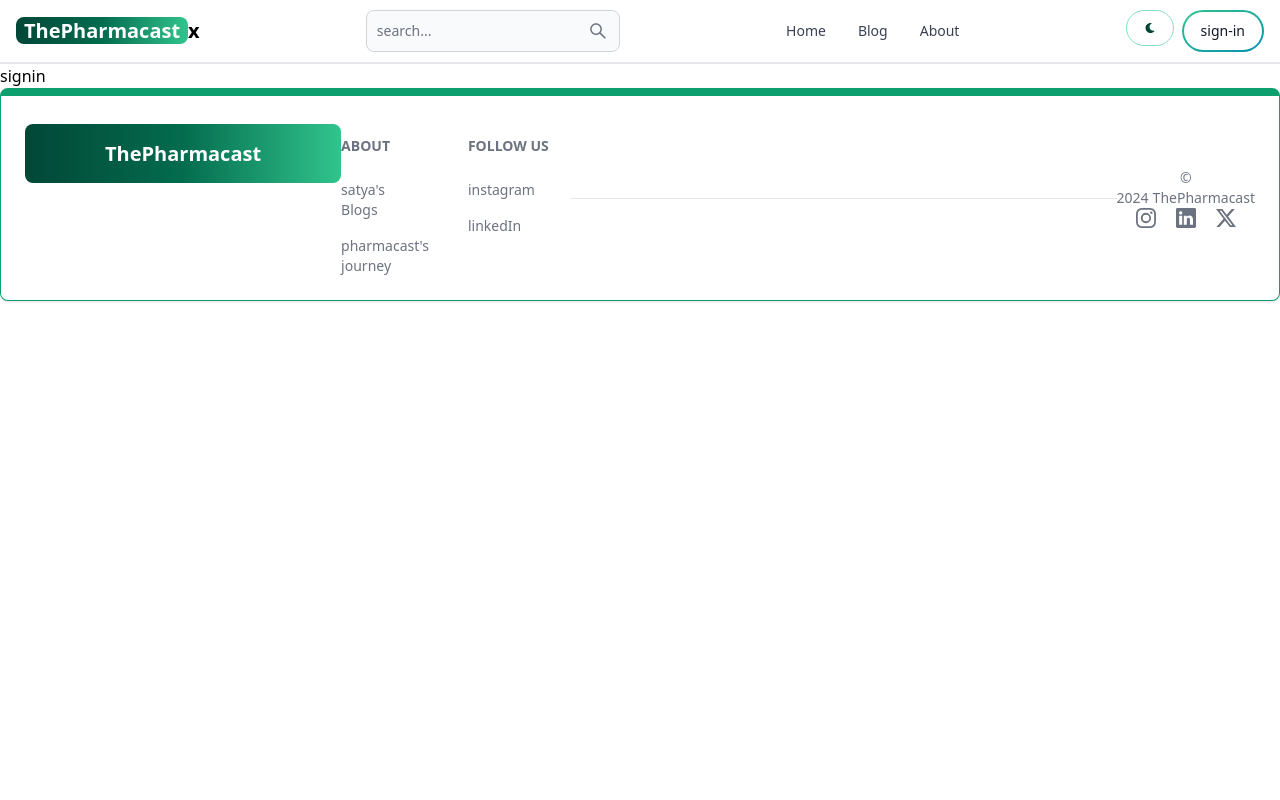
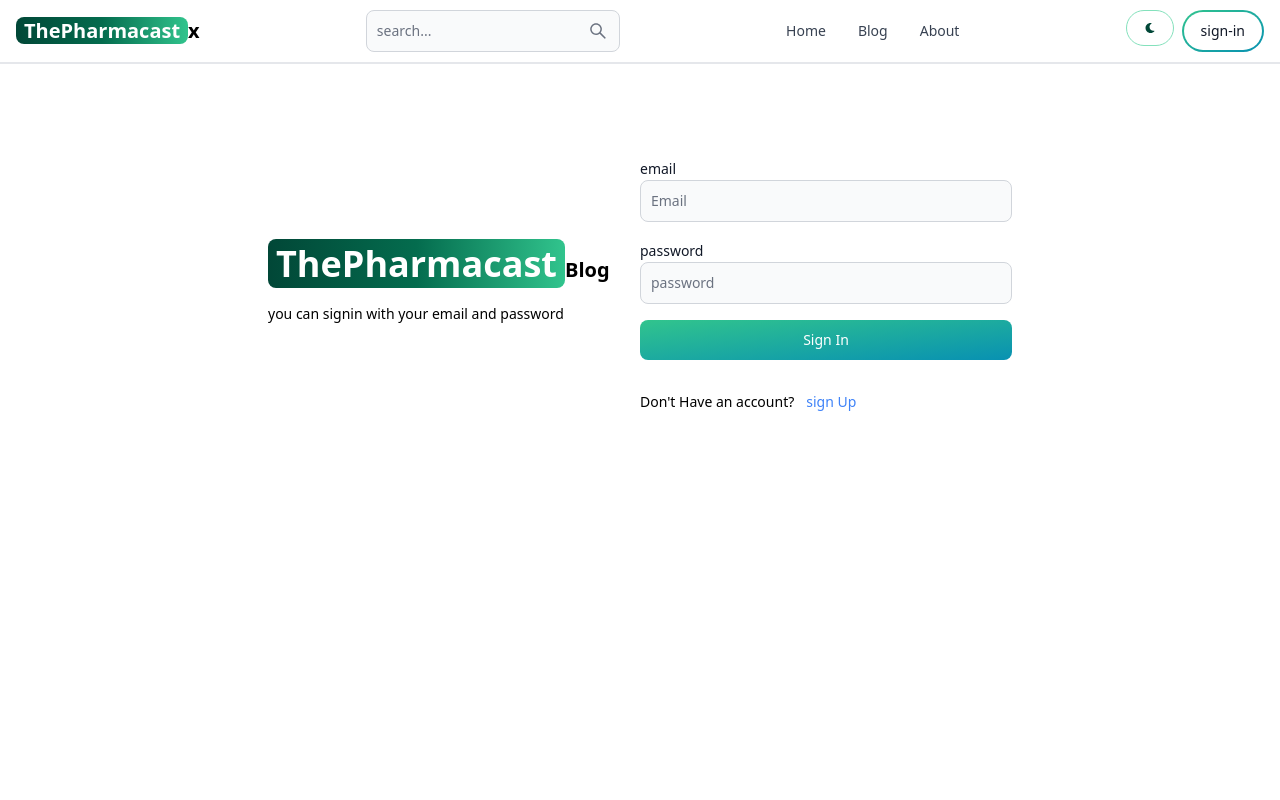
Before and after one commit to RavikrGTX/campus-tales-mern, a React (Vite) app in the folder thepharmacast/: page /sign-in in a window 1280 px wide. Shown: the top 800 px of the page. Built offline with nearby package versions, Linux system fonts and the light colour scheme.

Commit message:
sign in page full functional

```diff
--- a/thepharmacast/src/pages/SignIn.jsx
+++ b/thepharmacast/src/pages/SignIn.jsx
@@ -1,9 +1,100 @@
-import React from 'react'
+import { Alert, Button, Label, TextInput } from 'flowbite-react';
+import React, { useState } from 'react';
+import { Spinner } from 'flowbite-react';
+import { Link ,useNavigate } from 'react-router-dom';
 
-export default function Signin() {
+
+export default function SignIn() {
+ const [formData, setFormData] = useState({});
+ const [errorMessage, setErrorMessage] = useState(null);
+ const [loading, setLoading] = useState(false);
+ const navigate=useNavigate();
+ const handleChange= (e)=>{
+  setFormData({ ...formData,[e.target.id]: e.target.value.trim()});
+ };
+ const handleSubmit= async (e)=>{
+   e.preventDefault();
+   if(!formData.email||!formData.password){
+    return setErrorMessage('please fill out all fields.');
+   }
+   try{
+    setLoading(true);
+    setErrorMessage(null);
+    const res = await fetch('api/auth/signin',{
+      method:'POST',
+      headers: {'Content-Type':'application/json'},
+      body:JSON.stringify(formData),
+
+    });
+    const data = await res.json();
+    if(data.succes===false){
+       return setErrorMessage(data.message);
+    }
+    setLoading(false);
+    if(res.ok){
+      navigate('/');
+    }
+   }catch(error){
+     setErrorMessage(error.message);
+     setLoading(false);
+   };
+ }
   return (
-    <div>
-      signin
+    <div className='min-h-screen mt-20'>
+      <div className='flex p-3 max-w-3xl mx-auto flex-col md:flex-row md:items-center'>
+        {/* left */}
+        <div className='flex-1'> <Link
+         to="/" className='self-center whitespace-nowrap text-sm sm:text-xl font-semibold dark:text-white text-4xl' >
+        <span className='px-2 py1 bg-gradient-to-r from-green-900 via-green-700 to-green-400 rounded-lg text-white text-4xl'>ThePharmacast</span>Blog
+        </Link>
+        <p className='text-sm mt-5'>
+          you can signin with your email and password
+        </p>
+        </div>
+        {/* right */}
+
+        <div className='flex-1'>
+          <form className='flex flex-col gap-4'>
+
+            <div>
+              <Label>email</Label>
+              <TextInput
+              type='email'
+              placeholder='Email'
+              id='email'onChange={handleChange}/>
+              </div>
+            <div>
+              <Label>password</Label>
+              <TextInput
+              type='password'
+              placeholder='password'
+              id='password' onChange={handleChange}/>
+              </div>
+              <Button gradientDuoTone='greenToBlue' type='submit' onClick={handleSubmit} disabled={loading}>{
+                loading?(
+                  <>
+                  <Spinner size='sm'/>
+                  <span className='pl-3'>Loading</span>
+                  </>
+                ):'Sign In'
+              }
+              </Button>
+               <div className='flex gap-3 text-sm mt-4'>
+              <span>Don't Have an account?</span>
+              <Link className='text-blue-500' to="/sign-up">
+                   sign Up
+              </Link>
+              </div>
+              {
+                errorMessage&&(
+                  <Alert className='mt-5' color='failure' >
+                    {errorMessage}
+                  </Alert>
+                )
+              }
+          </form>
+        </div>
+      </div>
     </div>
   )
 }
```
